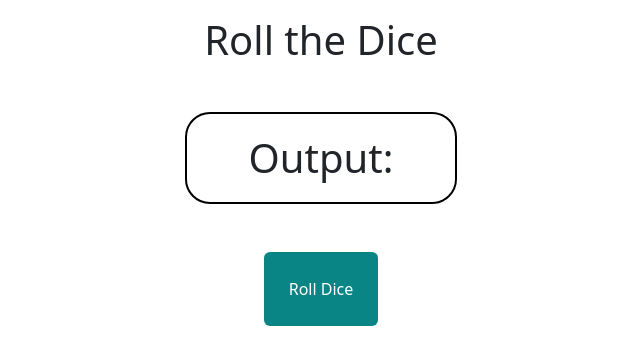
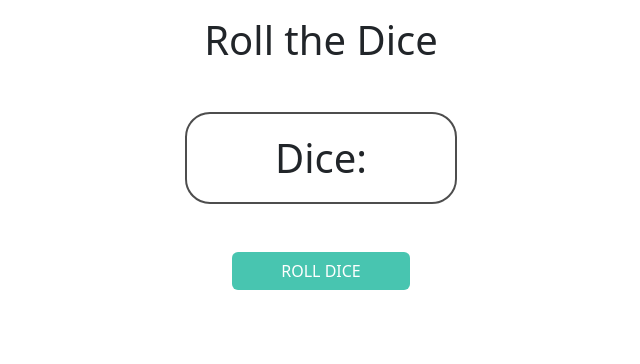
Before and after one commit to 124msalvani/DiceGame, a plain HTML site: page index.html in a window 1280 px wide. Shown: the whole page, without its empty margins (319-959 px from the left). Drawn offline with nearby package versions, Linux system fonts and the light colour scheme.

Commit message:
Made button match better, Output changed to Dice:

```diff
--- a/css/style.css
+++ b/css/style.css
@@ -1,10 +1,10 @@
 #roll{
-    background-color: rgb(10, 133, 133);
+    background-color: rgb(72, 197, 176);
     color: white;
 }
 
 #outputbox{
-    border: 2px solid black;
+    border: 2px solid rgb(77, 77, 77);
     padding: 20px;
     border-radius: 25px;
 }
--- a/index.html
+++ b/index.html
@@ -17,11 +17,11 @@
     </div>
     <div class="row justify-content-center">
       <div class="col-3 p-4 text-center">
-        <h1 id="outputbox">Output:</h1>
+        <h1 id="outputbox">Dice:</h1>
       </div>
     </div>
     <div class="row p-3">
-      <div class="col"><button id="roll" class="btn p-4">Roll Dice</button> </div>
+      <div class="col"><button id="roll" class="btn px-5">ROLL DICE</button> </div>
 
     </div>
     </br>
```
